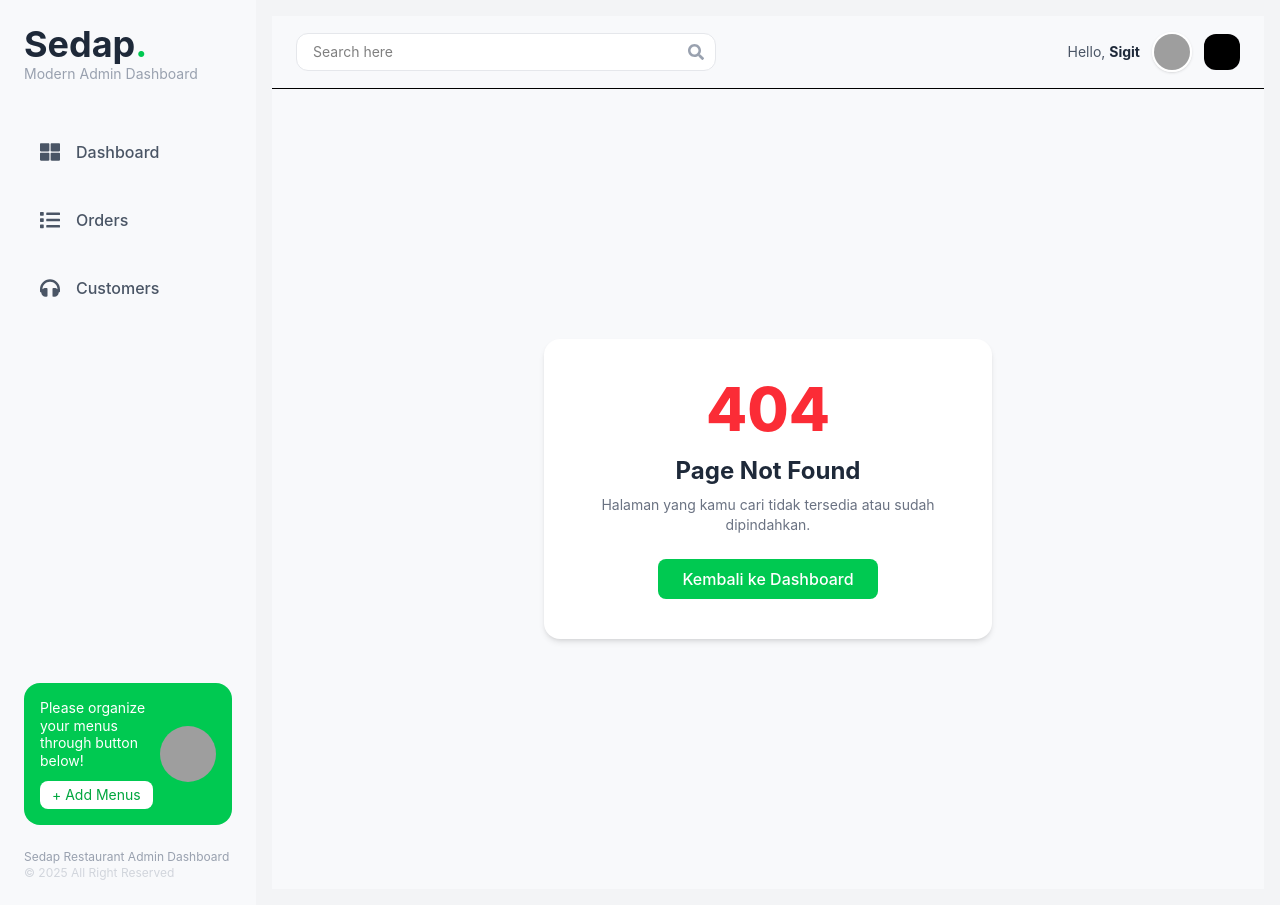
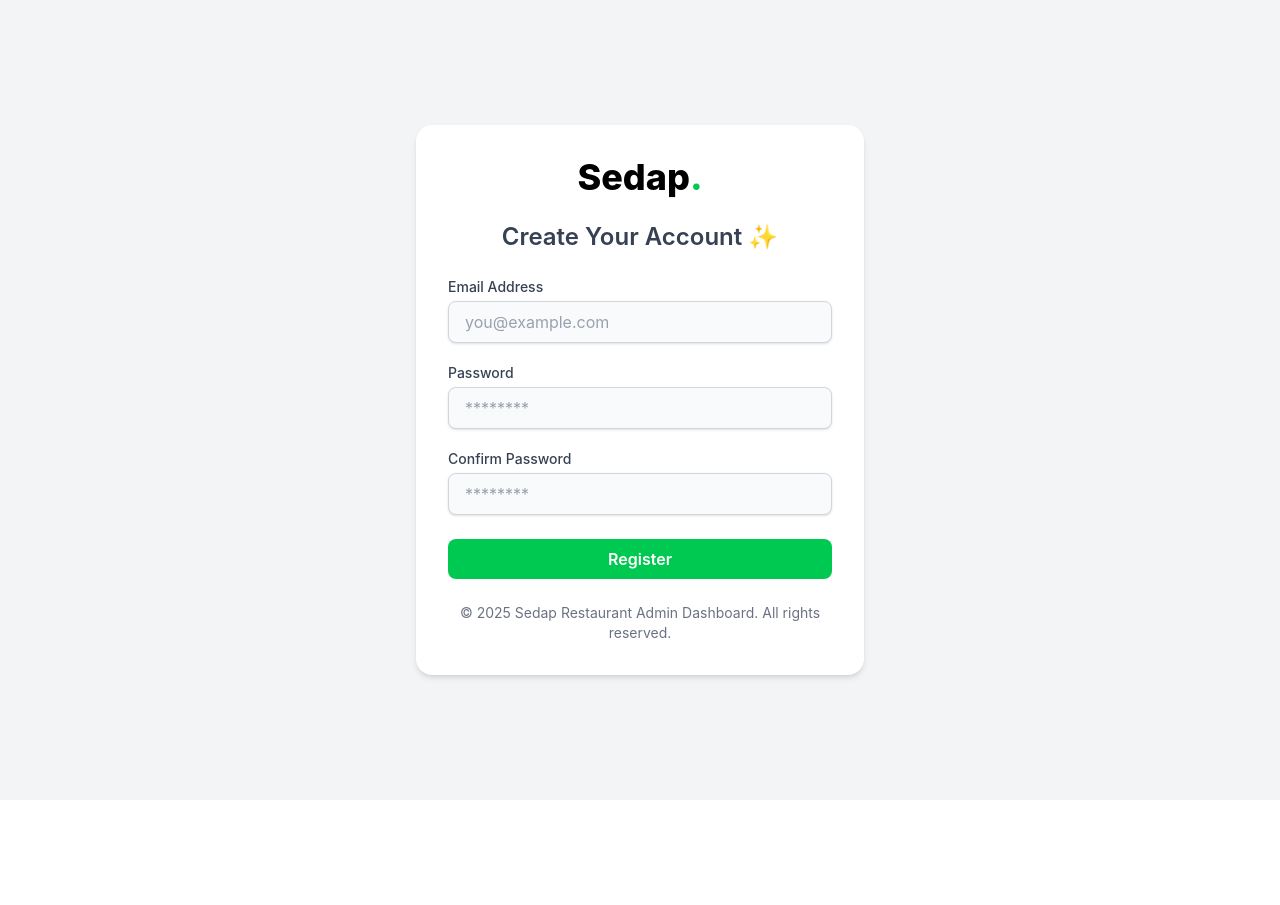
Before and after one commit to sigitprasetyo-pcr/React-Sigit-SIA, a React (Vite) app: page /register in a window 1280 px wide. After the commit the page ends 800 px from the top, so only its background shows below. Built offline with nearby package versions, Linux system fonts and the light colour scheme; grey boxes are pictures that could not be loaded.

Commit message:
P7 Membuat sebuah Halaman Login dan Auth

```diff
--- a/src/App.jsx
+++ b/src/App.jsx
@@ -1,32 +1,43 @@
 import React from "react";
 import { Routes, Route } from "react-router-dom";
-import Header from "./layouts/Header";
+
+// Import Layouts
+import MainLayout from "./layouts/MainLayout";
+import AuthLayout from "./layouts/AuthLayout"; // Tambahan untuk Auth Layout
+
+// Import Pages Main
 import Dashboard from "./pages/Dashboard";
 import Orders from "./pages/Orders";
 import Customers from "./pages/Customers";
 import NotFound from "./pages/NotFound"; // ✅ TAMBAHAN
+
+// Import Pages Auth
+import Login from "./pages/auth/Login";
+import Register from "./pages/auth/Register";
+import Forgot from "./pages/auth/Forgot";
+
 import "./assets/tailwind.css";
-import Sidebar from "./layouts/Sidebar";
 
 function App() {
   return (
-    <div className="flex bg-[#F3F4F6] min-h-screen">
-      <Sidebar />
+    <Routes>
+      {/* Route MainLayout (Sesuai dengan kode asli kamu, tanpa diubah) */}
+      <Route element={<MainLayout />}>
+        <Route path="/" element={<Dashboard />} />
+        <Route path="orders" element={<Orders />} />
+        <Route path="customers" element={<Customers />} />
 
-      <div className="flex-1 p-4">
-        <Header />
+        {/* ✅ ROUTE 404 (WAJIB PALING BAWAH) */}
+        <Route path="*" element={<NotFound />} />
+      </Route>
 
-        <Routes>
-          <Route path="/" element={<Dashboard />} />
-          <Route path="/orders" element={<Orders />} />
-          <Route path="/customers" element={<Customers />} />
-
-          {/* ✅ ROUTE 404 (WAJIB PALING BAWAH) */}
-          <Route path="*" element={<NotFound />} />
-        </Routes>
-
-      </div>
-    </div>
+      {/* Route AuthLayout (Ditambahkan sesuai dengan tahap 2) */}
+      <Route element={<AuthLayout />}>
+        <Route path="/login" element={<Login />} />
+        <Route path="/register" element={<Register />} />
+        <Route path="/forgot" element={<Forgot />} />
+      </Route>
+    </Routes>
   );
 }
 
--- /dev/null
+++ b/src/layouts/AuthLayout.jsx
@@ -0,0 +1,23 @@
+import { Outlet } from "react-router-dom";
+
+export default function AuthLayout() {
+    return (
+        <div className="min-h-screen flex items-center justify-center bg-gray-100">
+            <div className="bg-white p-8 rounded-2xl shadow-md w-full max-w-md">
+                <div className="flex items-center justify-center mb-6">
+                    <h1 className="text-4xl font-poppins font-extrabold text-gray-800">
+                        <span className="text-black">Sedap</span>
+                        <span className="text-green-500">.</span>
+                    </h1>
+                </div>
+
+                <Outlet/>
+
+                <p className="text-center text-sm text-gray-500 mt-6">
+                    © 2025 Sedap Restaurant Admin Dashboard. All rights
+                    reserved.
+                </p>
+            </div>
+        </div>
+    )
+}
--- /dev/null
+++ b/src/layouts/MainLayout.jsx
@@ -0,0 +1,18 @@
+import Sidebar from "../components/Sidebar";
+import Header from "../components/Header";
+import { Outlet } from "react-router-dom";
+
+export default function MainLayout(){
+    return(
+        <div>
+            <div id="app-container" className="bg-gray-100 min-h-screen flex">
+                <Sidebar/>
+                <div id="main-content" className="flex-1 p-4">
+                    <Header/>
+
+                    <Outlet/>
+                </div>
+            </div>
+        </div>
+    )
+}
--- /dev/null
+++ b/src/pages/auth/Forgot.jsx
@@ -0,0 +1,39 @@
+export default function Forgot() {
+    return (
+        <div>
+            <h2 className="text-2xl font-semibold text-gray-700 mb-2 text-center">
+                Forgot Your Password?
+            </h2>
+
+            <p className="text-sm text-gray-500 mb-6 text-center">
+                Enter your email address and we'll send you a link to reset your
+                password.
+            </p>
+
+            <form>
+                <div className="mb-5">
+                    <label
+                        htmlFor="email"
+                        className="block text-sm font-medium text-gray-700 mb-1"
+                    >
+                        Email Address
+                    </label>
+                    <input
+                        type="email"
+                        id="email"
+                        className="w-full px-4 py-2 bg-gray-50 border border-gray-300 rounded-lg shadow-sm
+                            placeholder-gray-400"
+                        placeholder="you@example.com"
+                    />
+                </div>
+                <button
+                    type="submit"
+                    className="w-full bg-green-500 hover:bg-green-600 text-white font-semibold py-2 px-4
+                        rounded-lg transition duration-300"
+                >
+                    Send Reset Link
+                </button>
+            </form>
+        </div>
+    )
+}
--- /dev/null
+++ b/src/pages/auth/Login.jsx
@@ -0,0 +1,43 @@
+export default function Login() {
+    return (
+        <div>
+            <h2 className="text-2xl font-semibold text-gray-700 mb-6 text-center">
+                Welcome Back 👋
+            </h2>
+
+            <form>
+                <div className="mb-5">
+                    <label className="block text-sm font-medium text-gray-700 mb-1">
+                        Email Address
+                    </label>
+                    <input
+                        type="text"
+                        id="email"
+                        className="w-full px-4 py-2 bg-gray-50 border border-gray-300 rounded-lg shadow-sm
+                            placeholder-gray-400"
+                        placeholder="you@example.com"
+                    />
+                </div>
+                <div className="mb-6">
+                    <label className="block text-sm font-medium text-gray-700 mb-1">
+                        Password
+                    </label>
+                    <input
+                        type="password"
+                        id="password"
+                        className="w-full px-4 py-2 bg-gray-50 border border-gray-300 rounded-lg shadow-sm
+                            placeholder-gray-400"
+                        placeholder="********"
+                    />
+                </div>
+                <button
+                    type="submit"
+                    className="w-full bg-green-500 hover:bg-green-600 text-white font-semibold py-2 px-4
+                        rounded-lg transition duration-300"
+                >
+                    Login
+                </button>
+            </form>
+        </div>
+    )
+}
--- /dev/null
+++ b/src/pages/auth/Register.jsx
@@ -0,0 +1,67 @@
+export default function Register() {
+    return (
+        <div>
+            <h2 className="text-2xl font-semibold text-gray-700 mb-6 text-center">
+                Create Your Account ✨
+            </h2>
+
+            <form>
+                <div className="mb-5">
+                    <label
+                        htmlFor="email"
+                        className="block text-sm font-medium text-gray-700 mb-1"
+                    >
+                        Email Address
+                    </label>
+                    <input
+                        type="email"
+                        id="email"
+                        className="w-full px-4 py-2 bg-gray-50 border border-gray-300 rounded-lg shadow-sm
+                            placeholder-gray-400"
+                        placeholder="you@example.com"
+                    />
+                </div>
+
+                <div className="mb-5">
+                    <label
+                        htmlFor="password"
+                        className="block text-sm font-medium text-gray-700 mb-1"
+                    >
+                        Password
+                    </label>
+                    <input
+                        type="password"
+                        id="password"
+                        className="w-full px-4 py-2 bg-gray-50 border border-gray-300 rounded-lg shadow-sm
+                            placeholder-gray-400"
+                        placeholder="********"
+                    />
+                </div>
+
+                <div className="mb-6">
+                    <label
+                        htmlFor="confirmPassword"
+                        className="block text-sm font-medium text-gray-700 mb-1"
+                    >
+                        Confirm Password
+                    </label>
+                    <input
+                        type="password"
+                        id="confirmPassword"
+                        className="w-full px-4 py-2 bg-gray-50 border border-gray-300 rounded-lg shadow-sm
+                            placeholder-gray-400"
+                        placeholder="********"
+                    />
+                </div>
+
+                <button
+                    type="submit"
+                    className="w-full bg-green-500 hover:bg-green-600 text-white font-semibold py-2 px-4
+                        rounded-lg transition duration-300"
+                >
+                    Register
+                </button>
+            </form>
+        </div>
+    )
+}
```
Also changed, not shown: src/components/Header.jsx (renamed from src/layouts/Header.jsx), src/components/Sidebar.jsx (renamed from src/layouts/Sidebar.jsx).
